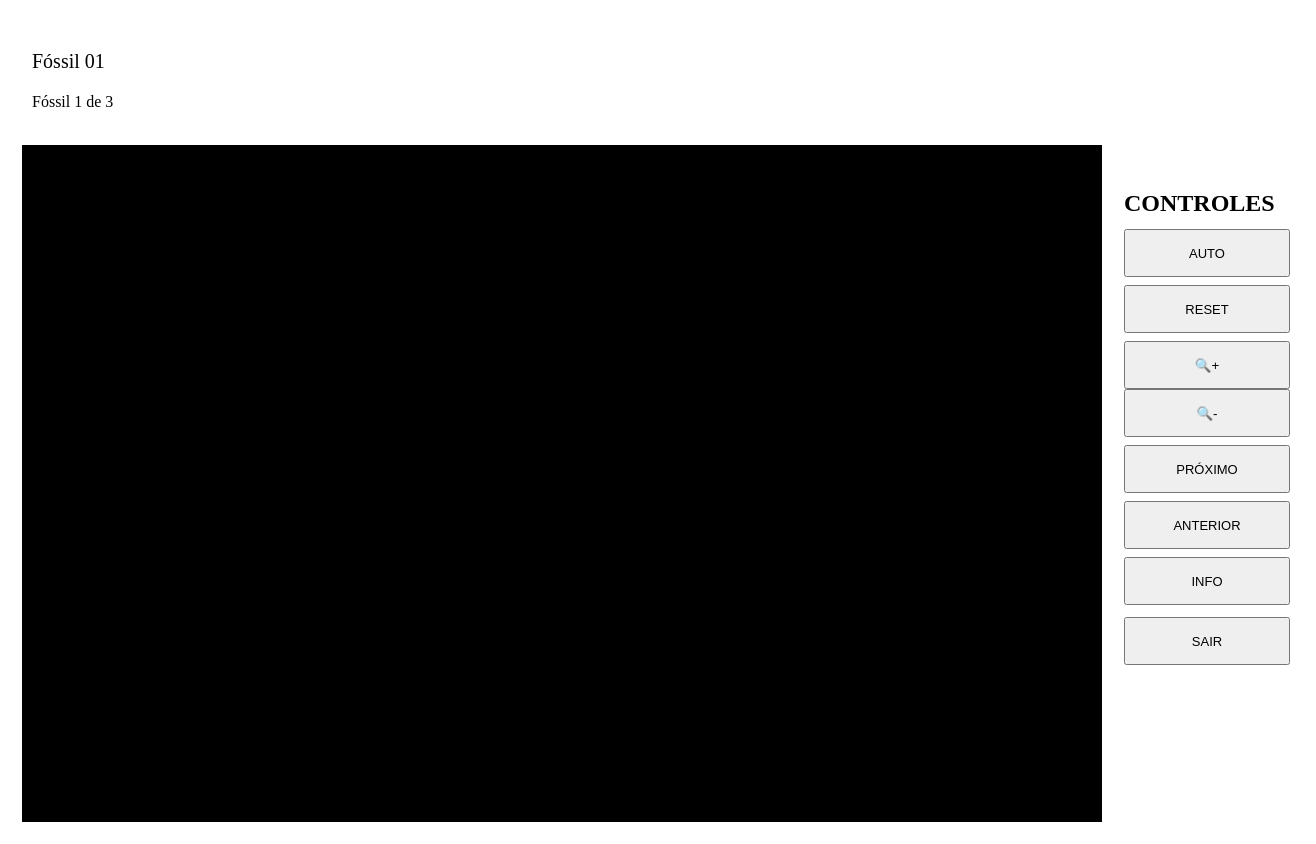
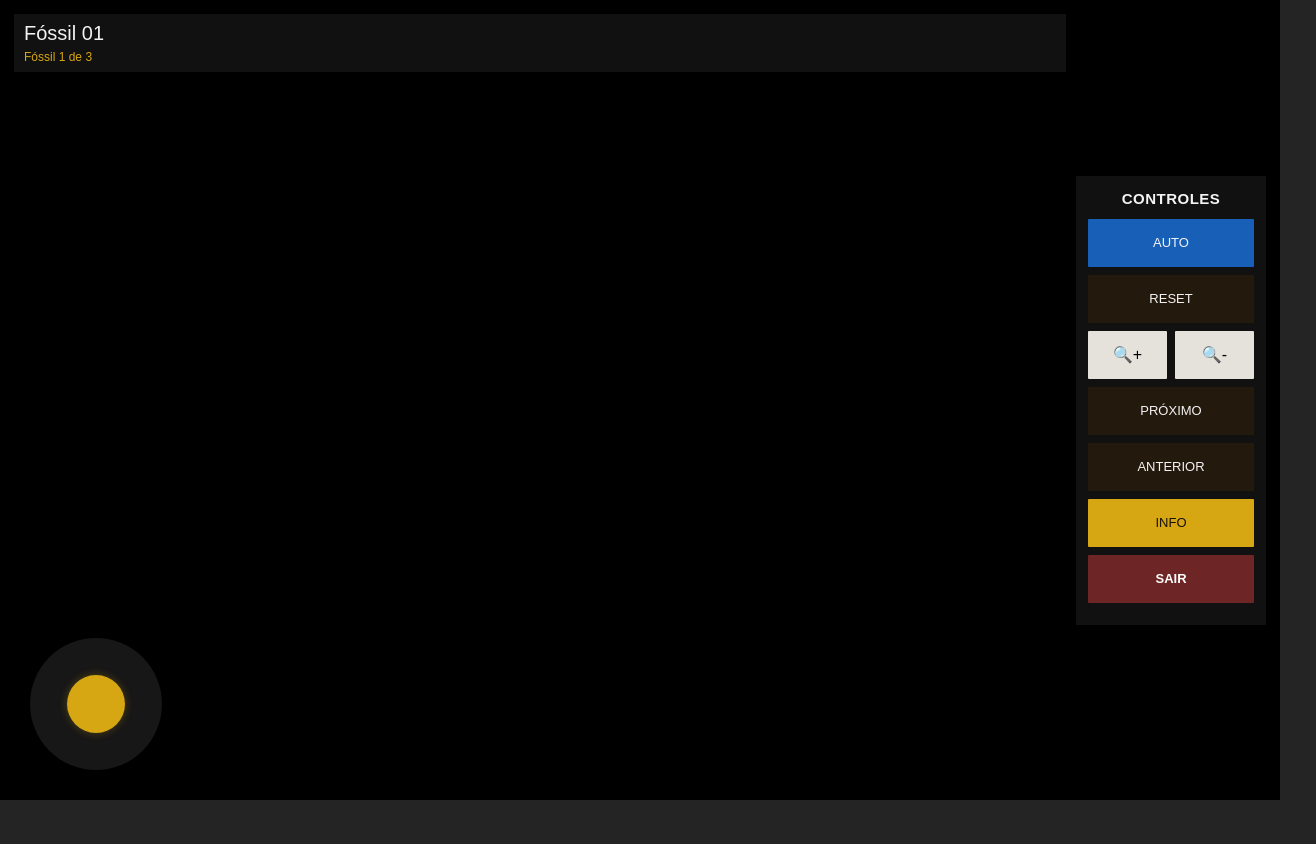
Before and after one commit to leticialins-xr/lpp-hologram-web-evaluation, a React (Vite) app: page / in a window 1280 px wide. Both pictures are taken after a click on the button "INICIAR". Shown: the whole page, 1316 px wide, since content can reach past the window. After the commit the page ends 800 px from the top, so only its background shows below. Built offline with nearby package versions, Linux system fonts and the light colour scheme; no server answers.

Commit message:
Add global styles and layout for the application

```diff
--- a/src/styles.css
+++ b/src/styles.css
@@ -1,3 +1,466 @@
+* {
+  box-sizing: border-box;
+}
+
+:root {
+  font-family: Arial, Helvetica, sans-serif;
+
+  --screen-bg: #242424;
+  --app-beige: #c9c0ad;
+  --panel-beige: #beb298;
+  --text-brown: #5a3824;
+  --text-dark: #1e1a15;
+  --gold: #d7a713;
+  --gold-dark: #c79a08;
+  --black: #000000;
+  --panel-black: #111111;
+  --panel-dark: #151515;
+  --blue: #185fb8;
+  --red: #6d2525;
+  --control-brown: #24190d;
+  --light-button: #e5e2dc;
+  --border-dark: rgba(60, 45, 30, 0.35);
+}
+
+html,
+body,
+#root {
+  width: 100%;
+  min-height: 100%;
+}
+
+body {
+  margin: 0;
+  background: var(--screen-bg);
+  color: var(--text-dark);
+}
+
+button {
+  border: none;
+  border-radius: 1px;
+  font-family: inherit;
+  cursor: pointer;
+  text-transform: uppercase;
+}
+
+.phone-stage {
+  width: 100vw;
+  min-height: 100vh;
+  display: grid;
+  place-items: center;
+  background: var(--screen-bg);
+  padding: 8px;
+  overflow: auto;
+}
+
+.app-frame {
+  position: relative;
+  width: min(1130px, calc(100vw - 16px), calc((100vh - 16px) * 2.173));
+  aspect-ratio: 1130 / 520;
+  border: none;
+  border-radius: 0;
+  box-shadow: none;
+}
+
+.phone-notch {
+  display: none;
+  }
+
+/* START SCREEN */
+
+.start-frame {
+  background: var(--app-beige);
+}
+
+.start-content {
+  position: absolute;
+  inset: 0;
+  background: var(--app-beige);
+  display: flex;
+  flex-direction: column;
+  align-items: center;
+  padding-top: 28px;
+}
+
+.lpp-logo {
+  width: 78px;
+  height: 78px;
+  object-fit: contain;
+  margin-bottom: 4px;
+}
+.start-content h1 {
+  margin: 4px 0 3px;
+  color: var(--text-brown);
+  font-size: 22px;
+  letter-spacing: 1px;
+  font-weight: 700;
+}
+
+.subtitle {
+  margin: 0;
+  color: #8b654c;
+  font-size: 13px;
+}
+
+.instructions-box {
+  width: 600px;
+  min-height: 190px;
+  margin-top: 24px;
+  padding: 14px 21px;
+  background: var(--panel-beige);
+  border: 1px solid rgba(70, 55, 35, 0.35);
+  color: var(--text-dark);
+  font-size: 14px;
+  line-height: 1.18;
+}
+
+.instructions-box p {
+  margin: 0 0 16px;
+}
+
+.instructions-box ol {
+  margin: 0;
+  padding-left: 0;
+  list-style-position: inside;
+}
+
+.web-version-notice {
+  width: 600px;
+  margin: 12px 0 0;
+  color: #6f533b;
+  text-align: center;
+  font-size: 12px;
+  line-height: 1.25;
+  font-style: italic;
+}
+
+.start-button {
+  width: 160px;
+  height: 36px;
+  margin-top: auto;
+  margin-bottom: 24px;
+  background: var(--gold);
+  color: #17130c;
+  font-weight: 700;
+  letter-spacing: 1px;
+}
+
+.start-button:hover {
+  background: var(--gold-dark);
+}
+
+/* HOLOGRAM SCREEN */
+
+.hologram-frame {
+  background: #000;
+}
+
+.fossil-label-card {
+  position: absolute;
+  top: 31px;
+  left: 34px;
+  width: 274px;
+  height: 49px;
+  background: #111;
+  padding: 5px 7px;
+  z-index: 5;
+}
+
+.fossil-title {
+  margin: 0;
+  color: #f2f2f2;
+  font-size: 14px;
+}
+
+.fossil-counter {
+  margin: 11px 0 0;
+  color: var(--gold);
+  font-size: 12px;
+}
+
+.projection-area {
+  position: absolute;
+  inset: 0;
+  background: #000;
+  overflow: hidden;
+}
+
+.hologram-canvas-wrapper {
+  position: absolute;
+  inset: 0;
+  width: 100%;
+  height: 100%;
+  background: #000;
+}
+
+.hologram-canvas {
+  display: block;
+  width: 100%;
+  height: 100%;
+  background: #000;
+}
+
+.auto-button.stop-active {
+  background: var(--red);
+  color: #fff;
+}
+
+.joystick-knob {
+  width: 58px;
+  height: 58px;
+  border-radius: 50%;
+  background: var(--gold);
+  box-shadow: 0 0 8px rgba(215, 167, 19, 0.3);
+  pointer-events: none;
+}
+
+/*.hologram-face {
+  position: absolute;
+  width: 180px;
+  height: 130px;
+  overflow: visible;
+}
+
+.hologram-face canvas {
+  width: 100% !important;
+  height: 100% !important;
+}
+
+.face-top {
+  top: 48px;
+  left: 475px;
+  transform: translate(-50%, 0) rotate(180deg);
+}
+
+.face-right {
+  top: 194px;
+  left: 682px;
+  transform: translate(-50%, -50%) rotate(-90deg);
+}
+
+.face-bottom {
+  top: 390px;
+  left: 475px;
+  transform: translate(-50%, -50%);
+}
+
+.face-left {
+  top: 194px;
+  left: 326px;
+  transform: translate(-50%, -50%) rotate(90deg);
+}*/
+
+.joystick {
+  position: absolute;
+  left: 52px;
+  bottom: 39px;
+  width: 132px;
+  height: 132px;
+  border-radius: 50%;
+  background: rgba(24, 24, 24, 0.96);
+  display: grid;
+  place-items: center;
+  touch-action: none;
+  z-index: 6;
+  user-select: none;
+}
+
+.joystick-knob {
+  width: 58px;
+  height: 58px;
+  border-radius: 50%;
+  background: var(--gold);
+  box-shadow: 0 0 8px rgba(215, 167, 19, 0.3);
+  pointer-events: none;
+}
+
+.controls-box {
+  position: absolute;
+  right: 61px;
+  top: 114px;
+  width: 168px;
+  height: 288px;
+  background: #111;
+  padding: 17px 16px 14px;
+  z-index: 6;
+}
+
+.controls-box h2 {
+  margin: 0 0 9px;
+  color: #f4f4f4;
+  text-align: center;
+  font-size: 15px;
+  letter-spacing: 0.5px;
+}
+
+.control-button {
+  display: block;
+  width: 136px;
+  height: 21px;
+  margin-bottom: 10px;
+  color: #f4f4f4;
+  font-size: 13px;
+}
+
+.auto-button {
+  background: var(--blue);
+}
+
+.auto-button.stop-active {
+  background: var(--red);
+  color: #fff;
+}
+
+.reset-button,
+.dark-button {
+  background: var(--control-brown);
+}
+
+.info-button {
+  background: var(--gold);
+  color: #16120a;
+}
+
+.exit-button {
+  margin-top: 14px;
+  background: var(--red);
+  color: #fff;
+  font-weight: 700;
+}
+
+.zoom-row {
+  display: grid;
+  grid-template-columns: 1fr 1fr;
+  gap: 7px;
+  margin-bottom: 10px;
+}
+
+.zoom-button {
+  width: 65px;
+  height: 30px;
+  background: var(--light-button);
+  color: #000;
+  font-size: 16px;
+}
+
+/* INFO SCREEN */
+
+.info-frame {
+  background: var(--app-beige);
+}
+
+.reading-warning {
+  position: absolute;
+  top: 12px;
+  left: 0;
+  right: 0;
+  margin: 0;
+  text-align: center;
+  color: #8a654d;
+  font-size: 13px;
+  font-style: italic;
+  z-index: 4;
+}
+
+.info-layout {
+  position: absolute;
+  inset: 44px 88px 42px 51px;
+  display: grid;
+  grid-template-columns: 565px 1fr;
+  gap: 19px;
+}
+
+.info-left-column,
+.info-right-column {
+  background: var(--panel-beige);
+  border: 1px solid rgba(70, 55, 35, 0.14);
+}
+
+.info-left-column {
+  position: relative;
+  padding: 10px;
+}
+
+.info-left-column h1 {
+  margin: 0 0 9px;
+  color: var(--text-brown);
+  font-size: 21px;
+  letter-spacing: 0.5px;
+}
+
+.description-box {
+  height: 325px;
+  background: var(--app-beige);
+  border: 1px solid rgba(70, 55, 35, 0.18);
+  padding: 12px;
+  color: #251d15;
+  font-size: 14px;
+  line-height: 1.16;
+}
+
+.description-box p {
+  margin: 0;
+}
+
+.info-buttons {
+  position: absolute;
+  left: 158px;
+  bottom: 5px;
+  display: flex;
+  gap: 19px;
+}
+
+.listen-button,
+.back-button {
+  width: 115px;
+  height: 28px;
+  font-size: 13px;
+}
+
+.listen-button {
+  background: var(--gold);
+  color: #000;
+}
+
+.back-button {
+  background: #f1f1f1;
+  color: #333;
+}
+
+.info-right-column {
+  position: relative;
+  overflow: hidden;
+}
+
+.illustration-area {
+  position: absolute;
+  top: 54px;
+  left: 25px;
+  right: 25px;
+  height: 220px;
+  display: grid;
+  place-items: center;
+}
+
+.illustration-area img {
+  max-width: 100%;
+  max-height: 100%;
+  object-fit: contain;
+}
+
+.small-preview-3d {
+  position: absolute;
+  left: 106px;
+  bottom: 18px;
+  width: 220px;
+  height: 145px;
+}
+
+.small-preview-3d canvas {
+  width: 100% !important;
+  height: 100% !important;
+}
+
 /* BASE RESPONSIVA */
 
 html,
```
